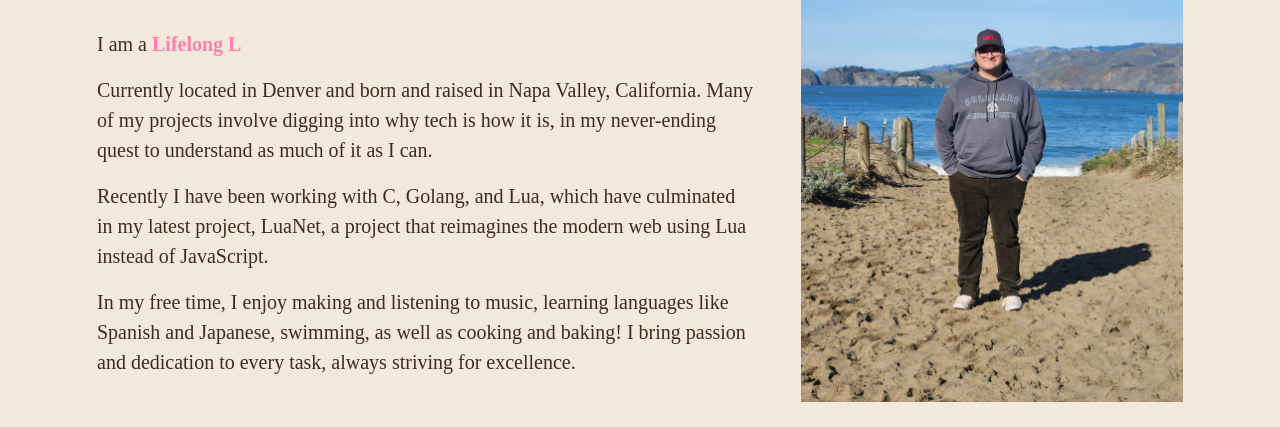
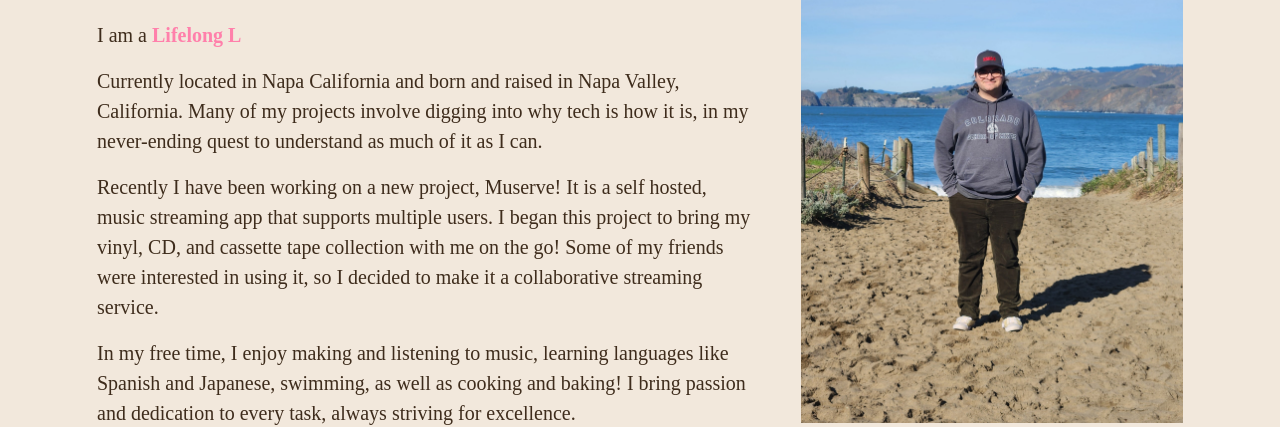
Before and after one commit to Breadleaf/breadleaf.github.io, a plain HTML site: page index.html in a window 1280 px wide. Shown: the part 293-720 px from the top of the page. Drawn offline with nearby package versions, Linux system fonts and the light colour scheme; a web font is replaced by a local one.

Commit message:
update project highlight section and change current location in index.html

```diff
--- a/ProjectHighlight.js
+++ b/ProjectHighlight.js
@@ -8,9 +8,11 @@ customElements.define(
     connectedCallback() {
       const project = document.createElement("p");
       project.textContent =
-        "Recently I have been working with C, Golang, and Lua, " +
-        "which have culminated in my latest project, LuaNet, " +
-        "a project that reimagines the modern web using Lua instead of JavaScript.";
+	"Recently I have been working on a new project, Muserve! It is a " +
+	"self hosted, music streaming app that supports multiple users. " +
+	"I began this project to bring my vinyl, CD, and cassette tape " +
+	"collection with me on the go! Some of my friends were interested in " +
+	"using it, so I decided to make it a collaborative streaming service."
       this.appendChild(project);
     }
   }
--- a/index.html
+++ b/index.html
@@ -27,7 +27,7 @@
           <br />
           <p>I am a <type-writter></type-writter></p>
           <p>
-            Currently located in Denver and born and raised in Napa Valley,
+            Currently located in Napa California and born and raised in Napa Valley,
             California. Many of my projects involve digging into why tech is how
             it is, in my never-ending quest to understand as much of it as I
             can.
```
Also changed, not shown: README.md.
